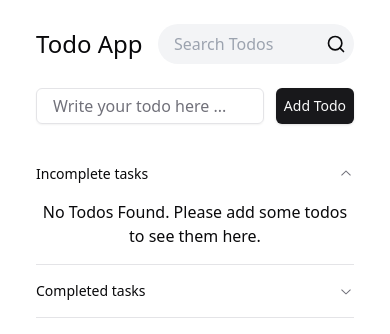
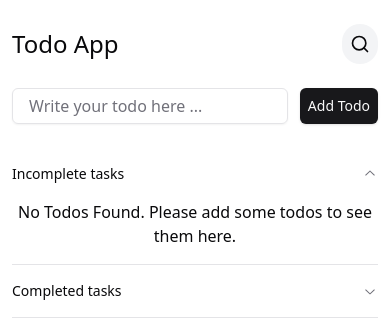
Before and after one commit to ay-ub/todo-list, a React (Vite) app: page / in a window 390 px wide. Shown: the top 334 px of the page. Built offline with nearby package versions, Linux system fonts and the light colour scheme; the HTML template or start-up script is replaced by a standard one.

Commit message:
fix : responsive design in mobile

```diff
--- a/src/App.tsx
+++ b/src/App.tsx
@@ -36,11 +36,11 @@ function App() {
   return (
     <div className='app select-none container px-3  min-h-screen  w-screen flex items-center justify-start flex-col gap-6'>
       <div
-        className='w-full md:w-1/2 flex flex-col gap-6 items-center justify-start  min-h-screen p-6
+        className='w-full md:w-1/2 flex flex-col gap-6 items-center justify-start  min-h-screen py-6
       '
       >
         <div className='flex items-center justify-between w-full'>
-          <h1 className='text-2xl flex-1 w-full'>Todo App</h1>
+          <h1 className='text-2xl text-nowrap'>Todo App</h1>
 
           <SearchBar />
         </div>
--- a/src/components/SearchBar.tsx
+++ b/src/components/SearchBar.tsx
@@ -1,7 +1,7 @@
 import { Search } from "lucide-react";
 import { useState } from "react";
 function SearchBar() {
-  const [open, setOpen] = useState(true);
+  const [open, setOpen] = useState(false);
   return (
     <div className='flex rounded-full p-2 items-center bg-gray-100'>
       <input
```
